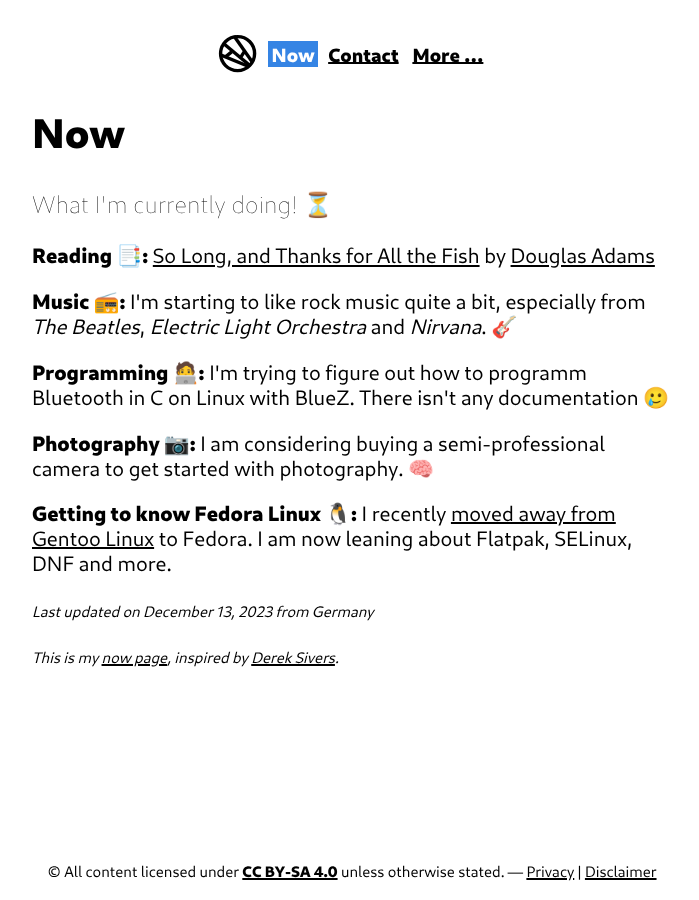
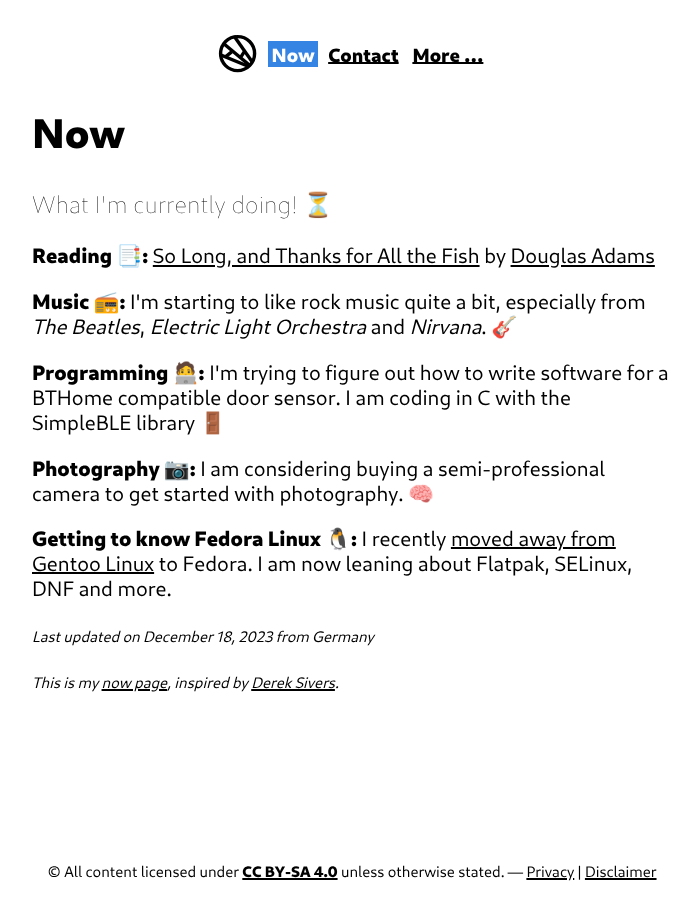
Before and after one commit to konstantintutsch/website, a Jekyll site: the page built from now/index.html, in a window 1280 px wide. Shown: the whole page, without its empty margins (288-987 px from the left). Built offline with Jekyll 4.4.1, drawn with Linux system fonts in a browser that asks for light colours.

Commit message:
Now update for December 18, 2023

```diff
--- a/_data/now.yaml
+++ b/_data/now.yaml
@@ -1,4 +1,4 @@
-date: 2023-12-13
+date: 2023-12-18
 location: "Germany"
 activities:
   - topic: "Reading 📑"
@@ -6,7 +6,7 @@
   - topic: "Music 📻"
     content: "I'm starting to like rock music quite a bit, especially from <i>The Beatles</i>, <i>Electric Light Orchestra</i> and <i>Nirvana</i>. 🎸"
   - topic: "Programming 🧑‍💻"
-    content: "I'm  trying to figure out how to programm Bluetooth in C on Linux with BlueZ. There isn't any documentation 🥲"
+    content: "I'm trying to figure out how to write software for a BTHome compatible door sensor. I am coding in C with the SimpleBLE library 🚪"
   - topic: "Photography 📷"
     content: "I am considering buying a semi-professional camera to get started with photography. 🧠"
   - topic: "Getting to know Fedora Linux 🐧"
```
